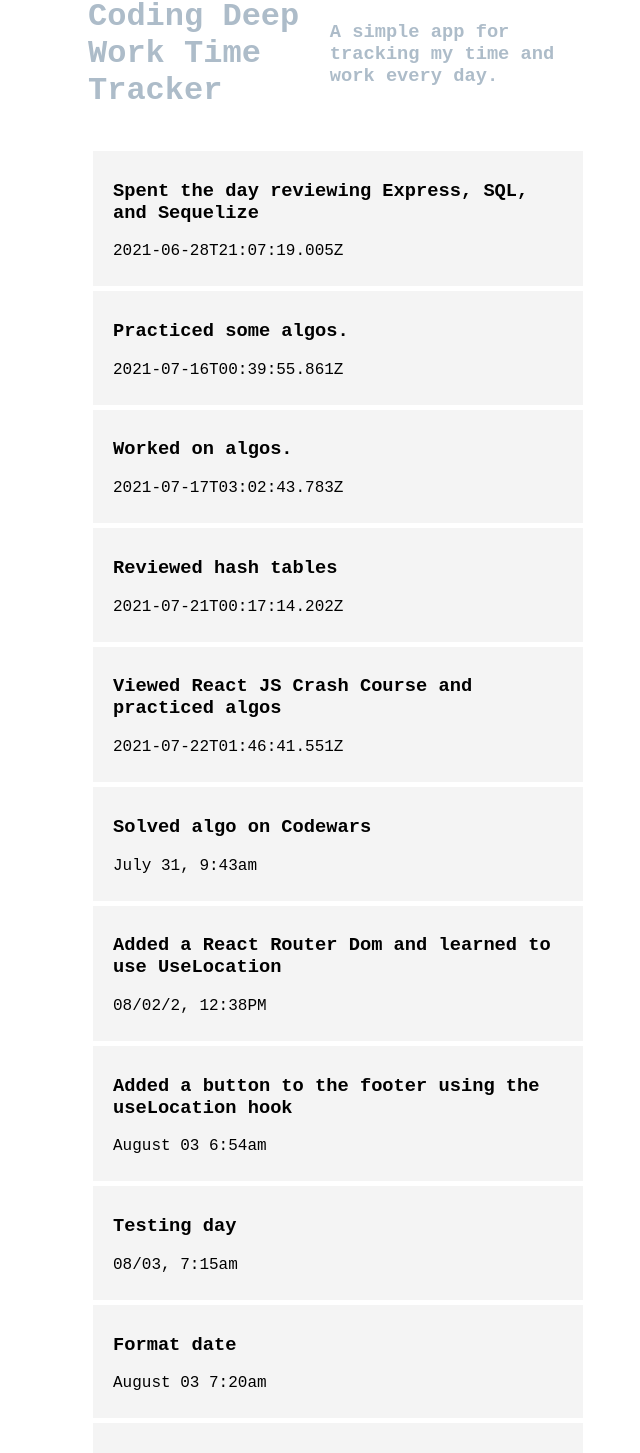
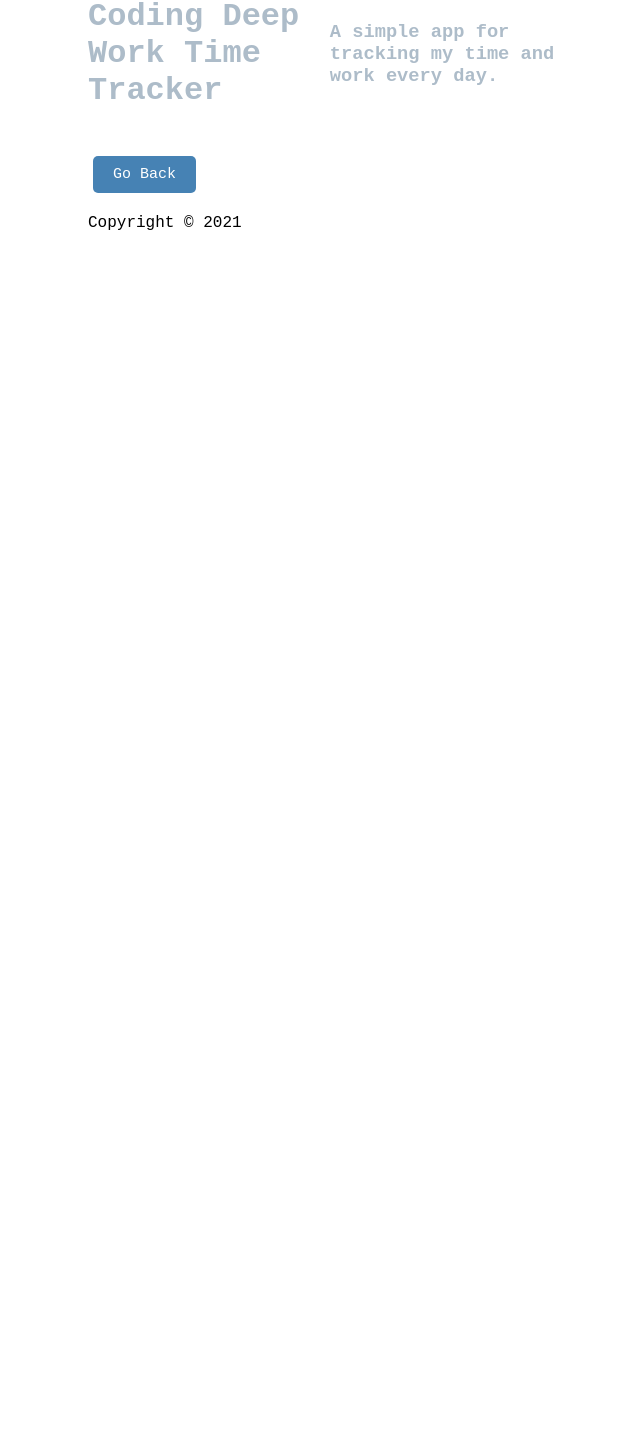
Before and after one commit to Kaitlyn-Lynette/Deep-Work-React-App, a React (Create React App) app: page /pastlogs in a window 1280 px wide. Shown: the part 83-1536 px from the top of the page, without its empty margins (302-942 px from the left). After the commit the page ends 800 px from the top, so only its background shows below. Built offline with nearby package versions, Linux system fonts and the light colour scheme; data requests are answered from the project's data file.

Commit message:
Formatted the JSON data dates so that it can behave more like seed data

```diff
--- a/db.json
+++ b/db.json
@@ -1,64 +1,70 @@
 {
   "logs": [
     {
-      "id": 7,
-      "day": "2021-06-28T21:07:19.005Z",
-      "text": "Spent the day reviewing Express, SQL, and Sequelize"
+
+      "text": "Spent the day reviewing Express, SQL, and Sequelize",
+      "day": "06/28/2021, 8:30:34: AM",
+      "id": 7
     },
     {
-      "id": 8,
-      "day": "2021-07-16T00:39:55.861Z",
-      "text": "Practiced some algos."
+      "text": "Practiced some algos.",
+      "day": "07/26/2021, 9:45:34 AM",
+      "id": 8
     },
     {
-      "id": 9,
-      "day": "2021-07-17T03:02:43.783Z",
-      "text": "Worked on algos. "
+      "text": "Worked on algos.",
+      "day": "07/17/2021, 10:35:20 AM",
+      "id": 9
     },
     {
-      "id": 10,
-      "day": "2021-07-21T00:17:14.202Z",
-      "text": "Reviewed hash tables "
+      "text": "Reviewed hash tables",
+      "day": "07/21/2021, 12:00:34 PM",
+      "id": 10
     },
     {
-      "id": 11,
-      "day": "2021-07-22T01:46:41.551Z",
-      "text": "Viewed React JS Crash Course and practiced algos"
+      "text": "Viewed React JS Crash Course and practiced algos",
+      "day": "07/22/2021, 1:46:40 PM",
+      "id": 11
     },
     {
       "text": "Solved algo on Codewars",
-      "day": "July 31, 9:43am",
+      "day": "07/31/2021, 9:43:27 AM",
       "id": 12
     },
     {
       "text": "Added a React Router Dom and learned to use UseLocation",
-      "day": "08/02/2, 12:38PM",
+      "day": "08/02/2021, 12:38:55 PM",
       "id": 13
     },
     {
       "text": "Added a button to the footer using the useLocation hook",
-      "day": "August 03 6:54am",
+      "day": "08/02/2021, 4:54:30 AM",
       "id": 14
     },
     {
       "text": "Testing day",
-      "day": "08/03, 7:15am",
+      "day": "8/3/2021, 7:15:34 AM",
       "id": 15
     },
     {
       "text": "Format date",
-      "day": "August 03 7:20am",
+      "day": "8/3/2021, 7:20:27 AM",
       "id": 16
     },
     {
       "text": "Trying to format the date",
-      "day": "8/3/2021",
+      "day": "8/3/2021, 7:35:42 AM",
       "id": 17
     },
     {
       "text": "Added timestamp",
       "day": "8/4/2021, 8:35:50 AM",
       "id": 18
+    },
+    {
+      "text": "Test ",
+      "day": "8/6/2021, 8:35:41 AM",
+      "id": 19
     }
   ]
 }
--- a/src/App.js
+++ b/src/App.js
@@ -19,21 +19,43 @@ function App() {
   },[])
 
   //Fetch logs
+  // const fetchLogs = async () => {
+  //   const res = await fetch ('http://localhost:5000/logs')
+  //   const data = await res.json()
+  //   // console.log(data[11].day)
+  //   for(var i = 0; i<data.length; i++) {
+  //     // console.lsog(data[i])
+  //     var date = data[i].day
+  //     console.log(date)
+  //   }
+  //   // var str = data[11].day
+  //   var dateStr = date.substring(0,date.indexOf(","))
+  //   console.log(dateStr)
+  //   const today = new Date().toLocaleDateString('en-US')
+  //   console.log(today)
+
+  //   return data
+  // }
+
   const fetchLogs = async () => {
     const res = await fetch ('http://localhost:5000/logs')
     const data = await res.json()
-    console.log(data[11].day)
-    var str = data[11].day
-    var kept = str.substring(0,str.indexOf(","))
-    console.log(kept)
-    const today = new Date().toLocaleDateString('en-US')
-    console.log(today)
-    if(kept===today) {
-      console.log(true)
-    } else{
-      console.log(false)
+
+    const datesArr = [];
+      for(var i = 0; i<data.length; i++) {
+      console.log(data[i])
+      var date = data[i].day
+      console.log(date)
+      datesArr.push(date)
+      console.log(datesArr)
     }
-    return data
+
+    var todaysDate =  new Date().toLocaleDateString('en-US')
+
+    const todaysLogs = datesArr.filter(dateArr=> (dateArr.substring(0,dateArr.indexOf(","))===todaysDate))
+    console.log(todaysLogs)
+
+    return todaysLogs
   }
 
 
```
